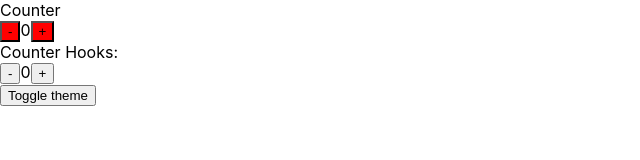
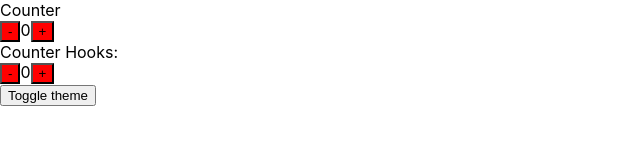
Before and after one commit to rodanr/react-counter-app, a React (Create React App) app: page / in a window 1280 px wide. Shown: the top 160 px of the page, without its empty margins (0-640 px from the left). Built offline with nearby package versions, Linux system fonts and the light colour scheme.

Commit message:
context applied to Counter functional component use useContext hook

```diff
--- a/src/CounterHooks.js
+++ b/src/CounterHooks.js
@@ -1,7 +1,8 @@
-import React, { useState } from "react";
-
+import React, { useState, useContext } from "react";
+import { ThemeContext } from "./App";
 export default function CounterHooks(props) {
   const [state, setState] = useState({ count: props.initialCount });
+  const style = useContext(ThemeContext);
   function changeCount(amount) {
     setState((prevState) => {
       return { count: prevState.count + amount };
@@ -10,6 +11,7 @@ export default function CounterHooks(props) {
   return (
     <div>
       <button
+        style={style}
         onClick={() => {
           changeCount(-1);
         }}
@@ -18,6 +20,7 @@ export default function CounterHooks(props) {
       </button>
       <span>{state.count}</span>
       <button
+        style={style}
         onClick={() => {
           changeCount(1);
         }}
```
